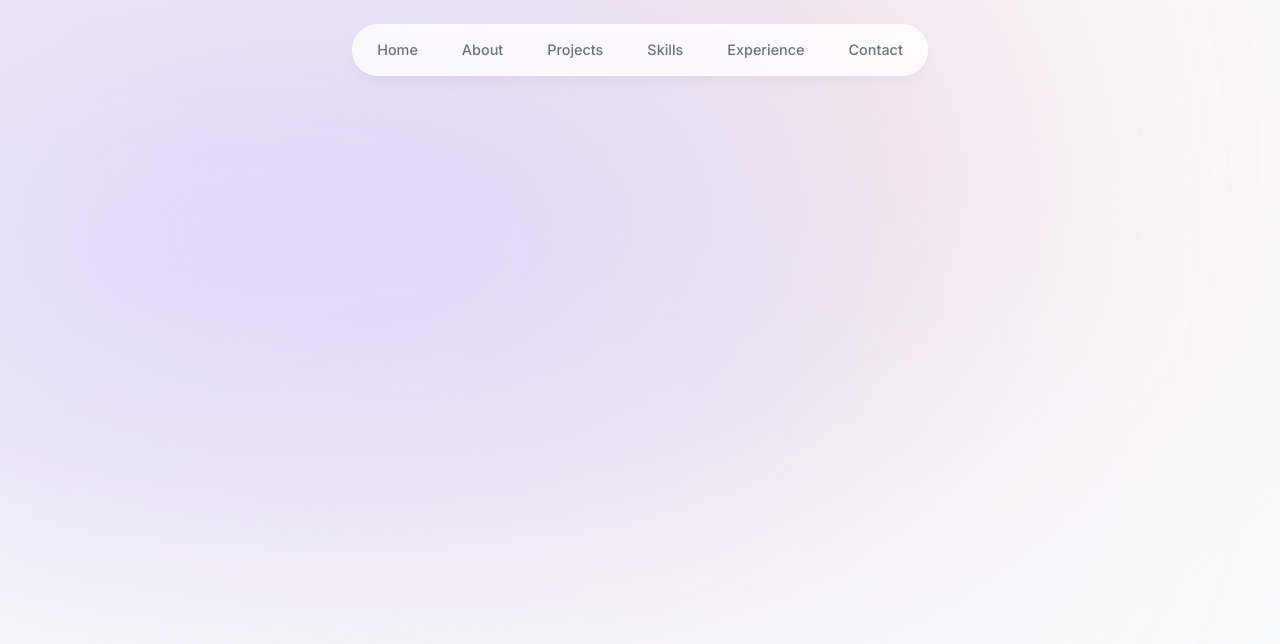
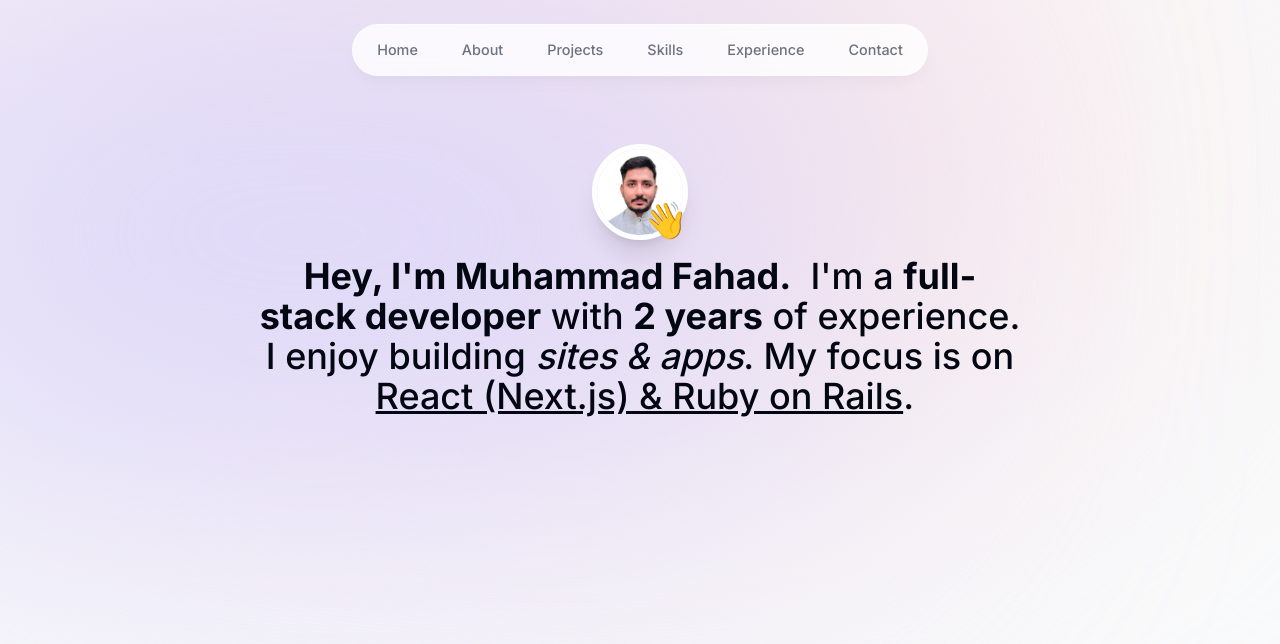
Before and after one commit to MFahadUmer/Next-Portfolio, a Next.js app: page / in a window 1280 px wide. Shown: the top 644 px of the page. Built offline with nearby package versions, Linux system fonts and the light colour scheme.

Commit message:
Adds Intro Image and Intro Text

```diff
--- a/app/layout.tsx
+++ b/app/layout.tsx
@@ -18,7 +18,9 @@
 }) {
   return (
     <html lang="en">
-      <body className={`${inter.className} bg-gray-50 text-gray-950 relative`}>
+      <body
+        className={`${inter.className} bg-gray-50 text-gray-950 relative pt-28 sm:pt-36`}
+      >
         <div className="bg-[#fbe2e3] absolute top-[-6rem] right-[11rem] h-[31.25rem] w-[31.25rem] rounded-full blur-[10rem] sm:w-[68.75rem] -z-10"></div>
         <div className="bg-[#dbd7fb] absolute top-[-1rem] left-[-35rem] h-[31.25rem] w-[50.25rem] rounded-full blur-[10rem] sm:w-[68.75rem] md:left-[-33rem] lg:left-[-28rem] xl:left-[-15rem] 2xl:left-[-5rem] -z-10"></div>
         <Header />
--- a/app/page.tsx
+++ b/app/page.tsx
@@ -1,5 +1,10 @@
 import Header from '@/components/header';
+import Intro from '@/components/intro';
 
 export default function Home() {
-  return <main className=""></main>;
+  return (
+    <main className="flex flex-col items-center px-4">
+      <Intro />
+    </main>
+  );
 }
--- /dev/null
+++ b/components/intro.tsx
@@ -0,0 +1,59 @@
+'use client';
+import Image from 'next/image';
+import React from 'react';
+import { motion } from 'framer-motion';
+
+export default function Intro() {
+  return (
+    <section className="mb-28 max-w-[50rem] text-center sm:mb-0">
+      <div className="flex items-center justify-center">
+        <div className="relative">
+          <motion.div
+            initial={{ opacity: 0, scale: 0 }}
+            animate={{ opacity: 1, scale: 1 }}
+            transition={{
+              type: 'tween',
+              duration: 0.2,
+            }}
+          >
+            <Image
+              width="192"
+              height="192"
+              quality="95"
+              priority={true}
+              src="/avatar.jpeg"
+              alt="Muhammad's Portrait"
+              className="h-24 w-24 border-[0.35rem] rounded-full object-cover border-white shadow-xl"
+            />
+          </motion.div>
+          <motion.span
+            className="absolute bottom-0 right-0 text-4xl"
+            initial={{ opacity: 0, scale: 0 }}
+            animate={{ opacity: 1, scale: 1 }}
+            transition={{
+              type: 'spring',
+              duration: 0.2,
+              stiffness: 125,
+              delay: 0.1,
+            }}
+          >
+            👋
+          </motion.span>
+        </div>
+      </div>
+      <motion.p
+        className="mb-10 mt-4 px-4 text-2xl font-medium leading-[1.5] sm:text-4xl"
+        initial={{ opacity: 0, y: 100 }}
+        animate={{ opacity: 1, y: 0 }}
+      >
+        <span className="font-bold">Hey, I&apos;m Muhammad Fahad.</span>&nbsp;
+        I&apos;m a <span className="font-bold">full-stack developer</span>
+        &nbsp;with&nbsp;
+        <span className="font-bold">2 years</span> of experience. I enjoy
+        building <span className="italic">sites & apps</span>. My focus is on
+        &nbsp;
+        <span className="underline">React (Next.js) & Ruby on Rails</span>.
+      </motion.p>
+    </section>
+  );
+}
```
Also changed, not shown: public/avatar.jpeg (added).
